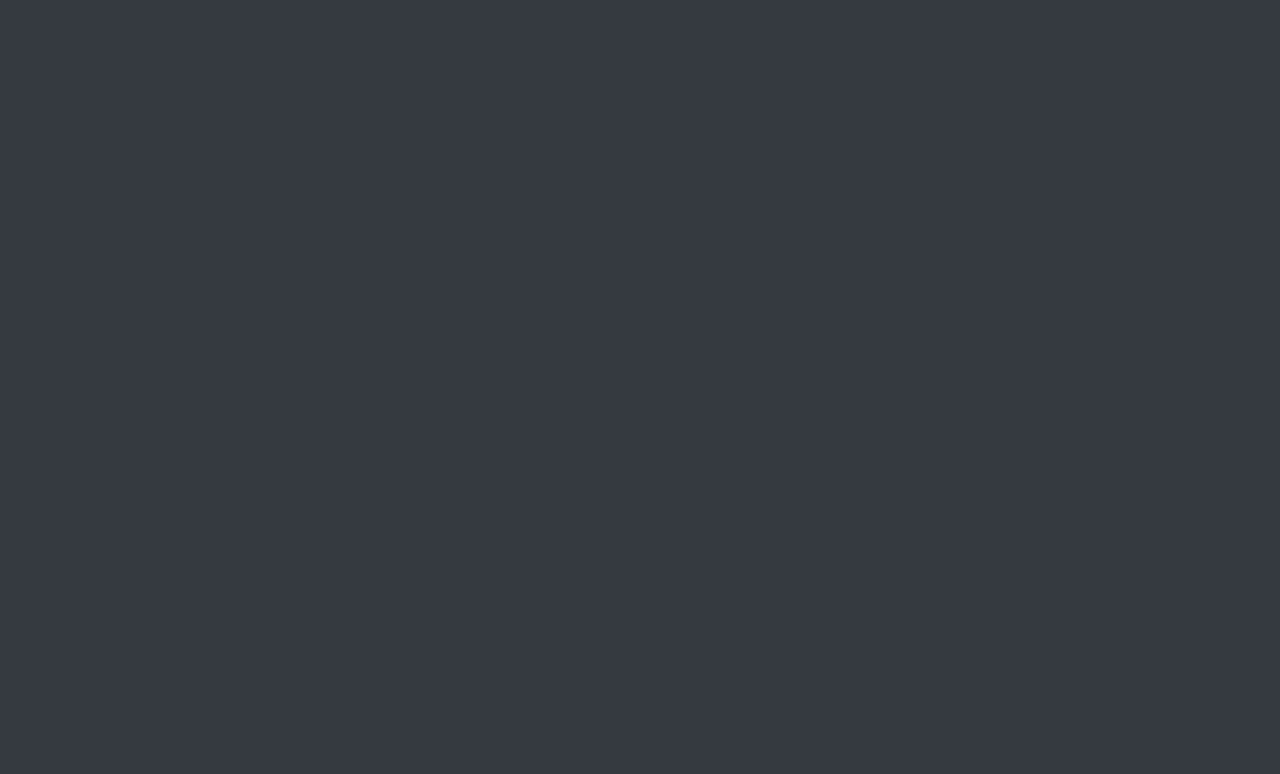
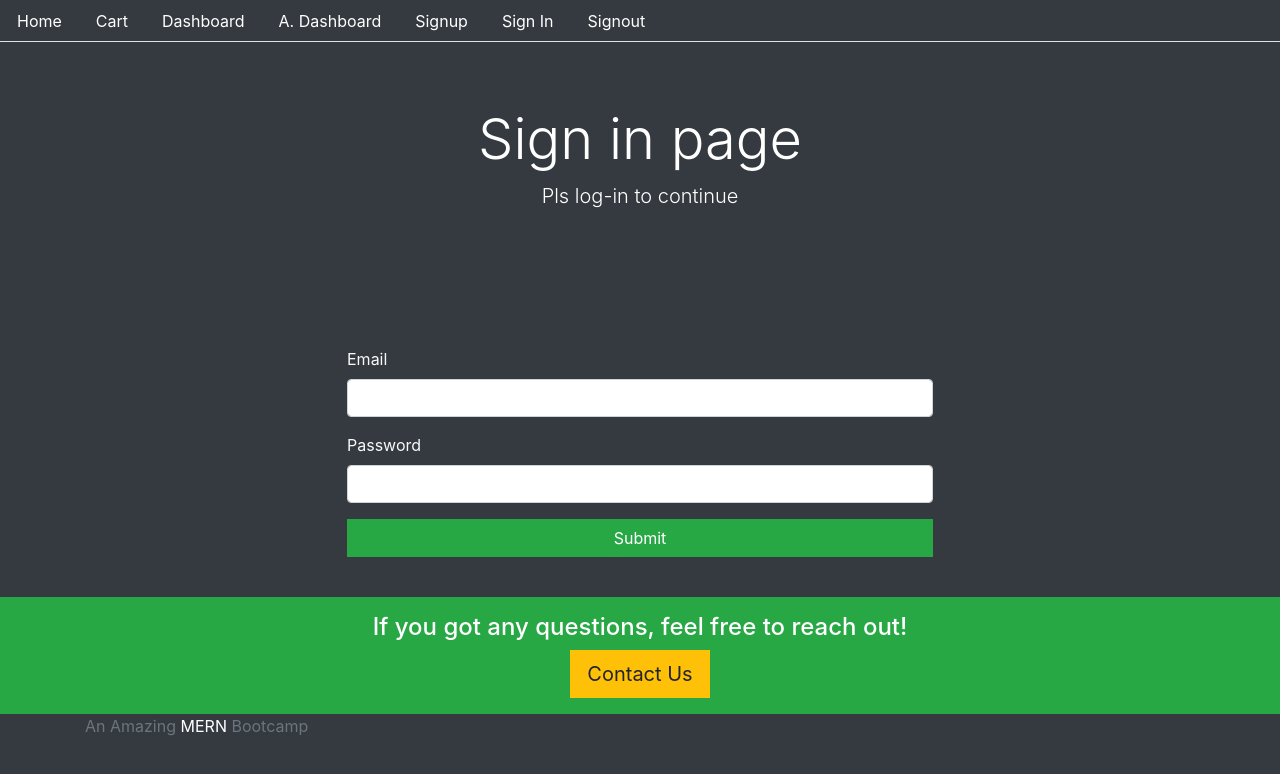
Before and after one commit to zotizzmoy/T-Shirt-Store-MERN-, a React (Create React App) app in the folder projfrontend/: page /Signin in a window 1280 px wide. Shown: the top 774 px of the page. Built offline with nearby package versions, Linux system fonts and the light colour scheme.

Commit message:
signup logic starts

```diff
--- a/projfrontend/src/Routes.js
+++ b/projfrontend/src/Routes.js
@@ -2,6 +2,7 @@
 import React  from "react";
 import Home from "./core/Home";
 import Signup from "./user/Signup";
+import Signin from "./user/Signin";
 
 
 
@@ -11,6 +12,7 @@
             <Switch>
                 <Route path="/" exact component={Home} />
                 <Route path="/Signup" exact component={Signup}/>
+                <Route path="/Signin" exact component={Signin}/>
             </Switch>
         </BrowserRouter>
     )
--- /dev/null
+++ b/projfrontend/src/backend.js
@@ -0,0 +1 @@
+export const API = process.env.REACT_APP_BACKEND;
--- a/projfrontend/src/core/Base.js
+++ b/projfrontend/src/core/Base.js
@@ -3,12 +3,12 @@
 
 const Base = ({
   title = "My Title",
-  description = "My description",
+  description = "My desription",
   className = "bg-dark text-white p-4",
   children
 }) => (
   <div>
-    <Menu></Menu>
+    <Menu />
     <div className="container-fluid">
       <div className="jumbotron bg-dark text-white text-center">
         <h2 className="display-4">{title}</h2>
@@ -23,7 +23,7 @@
       </div>
       <div className="container">
         <span className="text-muted">
-          An Amazing <span className="text-muted">MERN</span> Bootcamp
+          An Amazing <span className="text-white">MERN</span> Bootcamp
         </span>
       </div>
     </footer>
--- a/projfrontend/src/user/Signin.js
+++ b/projfrontend/src/user/Signin.js
@@ -0,0 +1,33 @@
+import React, { useState } from "react";
+import Base from "../core/Base";
+import { Link } from "react-router-dom";
+
+const Signin = () => {
+    const signinFrom = () => {
+        return (
+            <div className="row">
+                <div className="col-md-6 offset-sm-3 text-left">
+                    <form>
+                        <div className="form-group">
+                            <label className="text-light">Email</label>
+                            <input className="form-control" type="text" />
+                         </div>
+                        <div className="form-group">
+                            <label className="text-light">Password</label>
+                            <input className="form-control" type="text" />
+                        </div>
+                        <button className="btn btn-success btn-block">Submit</button>
+                    </form>
+
+                </div>
+            </div>
+        )
+    }
+    return (
+        <Base title="Sign in page" description="Pls log-in to continue">
+           {signinFrom()}
+        </Base>
+    );
+};
+
+export default Signin;
--- a/projfrontend/src/user/Signup.js
+++ b/projfrontend/src/user/Signup.js
@@ -32,7 +32,7 @@
     }
     return (
         <Base title="Sign up page" description="A signup page!">
-            <h1 className="text-center">Signup</h1>
+
             {signUpForm()}
         </Base>
     );
```
Also changed, not shown: projfrontend/src/auth/helper/index.js (+73 -0 lines), projfrontend/src/styles.css (+8 -0 lines), 1 other file (tests, documents, lock files or other folders).
